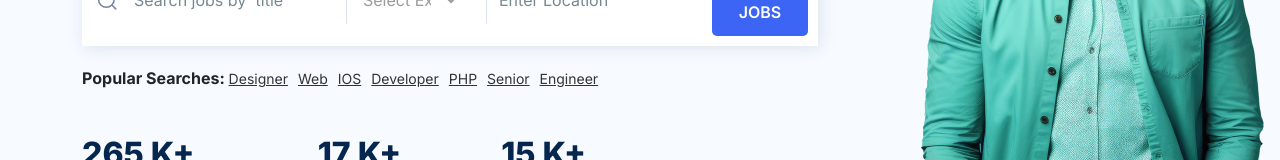
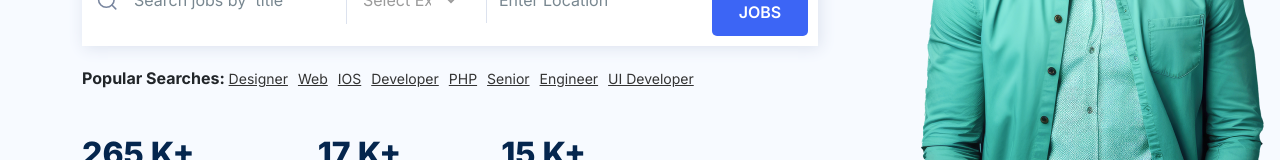
Before and after one commit to pvenkateshnaidu/hirings-ui, a React (Create React App) app: page / in a window 1280 px wide. Shown: the part 371-531 px from the top of the page. Built offline with nearby package versions, Linux system fonts and the light colour scheme.

Commit message:
role_added

```diff
--- a/src/home.js
+++ b/src/home.js
@@ -116,6 +116,7 @@ const Banner = () => {
         <a href="#">PHP</a>
         <a href="#">Senior</a>
         <a href="#">Engineer</a>
+        <a href="#">UI Developer</a>
       </div>
     );
   };
```
